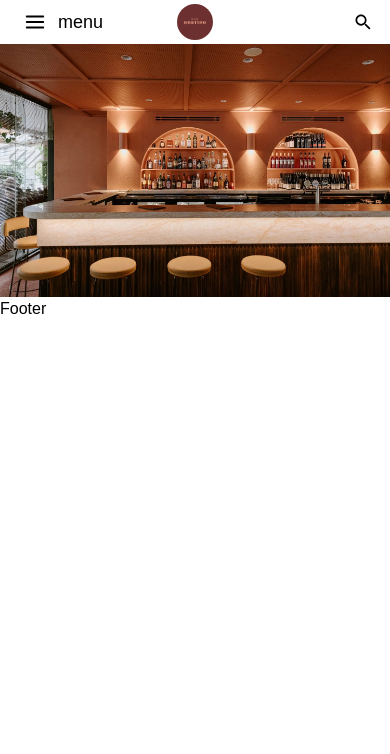
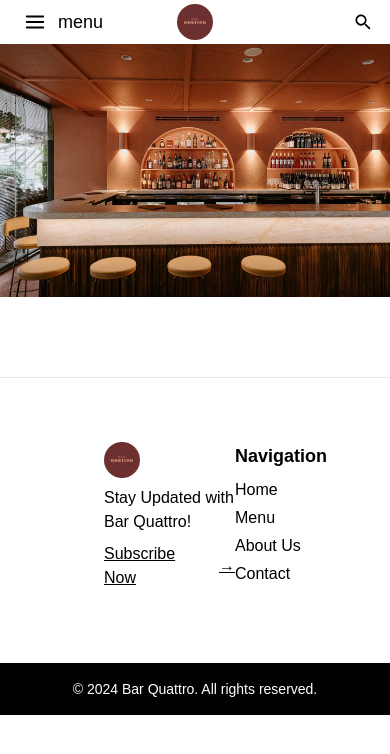
Before and after one commit to Hyemee1021/barQuatrro, a React (Vite) app: page / in a window 390 px wide. Shown: the top 754 px of the page. Built offline with nearby package versions, Linux system fonts and the light colour scheme.

Commit message:
footer content still need to style and add icons

```diff
--- a/src/components/Footer.jsx
+++ b/src/components/Footer.jsx
@@ -1,7 +1,55 @@
 import React from "react";
+import logo from '../assets/logo.jpg';
 
 const Footer = () => {
-  return <div>Footer</div>;
+  return (
+    <footer className="flex flex-col h-[40vh] border-t border-t-solid border-t-grey mt-20">
+
+      <div className="bg-white text-black flex-4 p-6 overflow-hidden flex-grow">
+        <div className="flex items-start ml-20 mt-10">
+          {/* Left Side */}
+          <div className="flex flex-col w-1/2">
+            <img
+              src={logo}
+              alt="Icon"
+              className="w-9 h-9 md:w-11 md:h-11 rounded-full mb-2"
+            />
+            <p className="mb-2">Stay Updated with Bar Quattro!</p>
+            <a href="#subscribe" className="underline flex items-center mb-4">
+              Subscribe Now
+              <span className="ml-2">&#8594;</span>
+            </a>
+          </div>
+          {/* Right Side */}
+          <div className="w-1/2">
+            <h2 className="text-lg font-bold mb-2">Navigation</h2>
+            <ul className="space-y-1">
+              <li><a href="/" className="hover:underline">Home</a></li>
+              <li><a href="/menu" className="hover:underline">Menu</a></li>
+              <li><a href="/about" className="hover:underline">About Us</a></li>
+              <li><a href="/contact" className="hover:underline">Contact</a></li>
+            </ul>
+
+            <div className="flex space-x-4 mt-4">
+              <a href="https://facebook.com" target="_blank" rel="noopener noreferrer" className="text-blue-500 hover:text-blue-700">
+                <i className="fab fa-facebook fa-lg"></i>
+              </a>
+              <a href="https://instagram.com" target="_blank" rel="noopener noreferrer" className="text-pink-500 hover:text-pink-700">
+                <i className="fab fa-instagram fa-lg"></i>
+              </a>
+              <a href="https://twitter.com" target="_blank" rel="noopener noreferrer" className="text-blue-400 hover:text-blue-600">
+                <i className="fab fa-twitter fa-lg"></i>
+              </a>
+            </div>
+          </div>
+        </div>
+      </div>
+
+      <div className="bg-black text-white py-4 flex items-center justify-center flex-none">
+        <p className="text-sm">&copy; 2024 Bar Quattro. All rights reserved.</p>
+      </div>
+    </footer>
+  );
 };
 
 export default Footer;
--- a/src/index.css
+++ b/src/index.css
@@ -4,10 +4,17 @@
 
 body {
   font-family: "Afacad Flux", sans-serif;
+  min-height: 100vh; /* Added when implementing the footer to ensure body takes up at least full viewport height */
 }
 body,
 html {
   overflow-x: hidden; /* Prevent horizontal scroll */
+  margin: 0;
+  padding: 0;
+  box-sizing: border-box;
+  height: 100%; /* Added when implemening the footer */
+  display: flex; /* Added when implemening the footer */
+  flex-direction: column; /* Added when implemening the footer */
 }
 .title {
   font-family: "IBM Plex Serif", serif;
```
